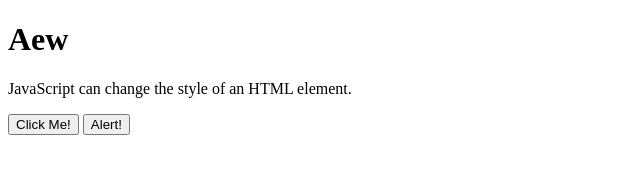
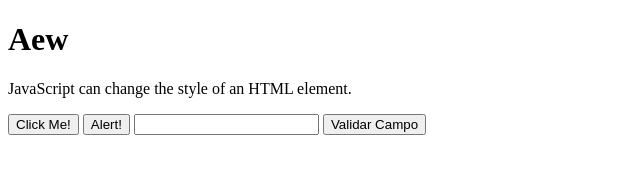
Before and after one commit to jpmirandas/StudyingJavaScript, a plain HTML site: page index.html in a window 1280 px wide. Shown: the whole page, without its empty margins (0-640 px from the left). Drawn offline with Linux system fonts and the light colour scheme.

Commit message:
Added validation on input field.

```diff
--- a/index.html
+++ b/index.html
@@ -9,8 +9,9 @@
 	<h1>Aew</h1>
 	<p id="demo">JavaScript can change the style of an HTML element.</p>
 	<button type="button" onclick="myFunction()">Click Me!</button>
-
 	<button type="button" onclick="openAlert()" id="bt-alert" title="Alert">Alert!</button>
+	<input id="field_01"></input>
+	<button onclick="validation()">Validar Campo</button>
 
 </body>
 </html>
--- a/source/myScript.js
+++ b/source/myScript.js
@@ -7,3 +7,17 @@ function myFunction() {
 function openAlert() {
 	window.alert("Aew");
 }
+
+function validation() {
+	var field = document.getElementById("field_01");
+
+	if (isNaN(field.value)) {
+		console.log("Text typed is not a number");
+		field.style.borderColor = "red";
+	} else {
+		console.log("Text typed is a number");
+		window.alert("It is a number!")
+	}
+
+	console.log(field);
+}
```
